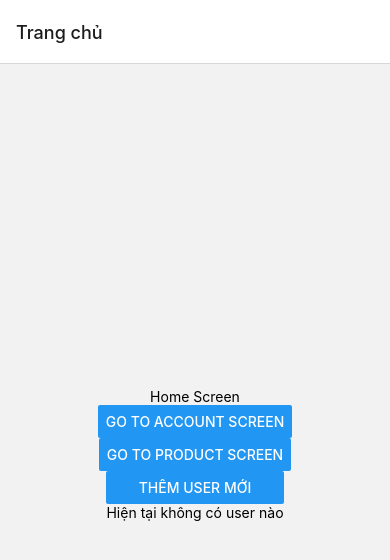
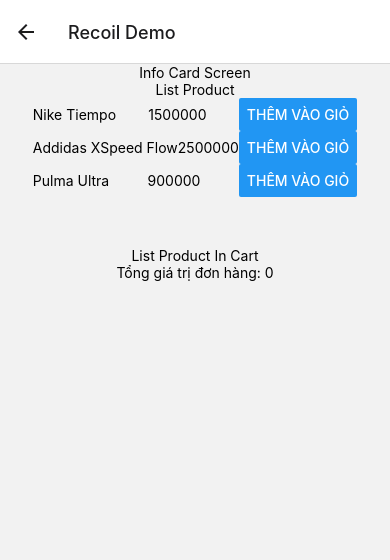
Before and after one commit to quocvy152/ImproveReactNativeSkill, a React Native app: screen /CartScreen in a window 390 px wide. Shown: the top 560 px of the page. Built offline with nearby package versions, Linux system fonts and the light colour scheme.

Commit message:
feat: done demo Recoil

```diff
--- a/App.tsx
+++ b/App.tsx
@@ -4,14 +4,17 @@
 import MainStack from './src/navigation/MainStack';
 import {Provider} from 'react-redux';
 import store from './src/store/redux';
+import {RecoilRoot} from 'recoil';
 
 function App(): React.JSX.Element {
   return (
-    <Provider store={store}>
-      <NavigationContainer>
-        <MainStack></MainStack>
-      </NavigationContainer>
-    </Provider>
+    <RecoilRoot>
+      <Provider store={store}>
+        <NavigationContainer>
+          <MainStack></MainStack>
+        </NavigationContainer>
+      </Provider>
+    </RecoilRoot>
   );
 }
 
--- a/package.json
+++ b/package.json
@@ -21,6 +21,7 @@
     "react-native-safe-area-context": "^4.9.0",
     "react-native-screens": "^3.29.0",
     "react-redux": "^9.1.0",
+    "recoil": "^0.7.7",
     "redux": "^5.0.1",
     "redux-thunk": "^3.1.0",
     "yarn": "^1.22.22"
--- /dev/null
+++ b/src/feature/cart/CartScreen.tsx
@@ -0,0 +1,93 @@
+/* eslint-disable react/self-closing-comp */
+/* eslint-disable @typescript-eslint/no-unused-vars */
+/* eslint-disable react-native/no-inline-styles */
+import React, {useCallback, useEffect, useState} from 'react';
+import {StackNavigationProp} from '@react-navigation/stack';
+import {View, Text, Button, StyleSheet} from 'react-native';
+import {RootStackParamList} from '../../navigation/RootParamList';
+import axios from 'axios';
+import {useRecoilState, useRecoilValue} from 'recoil';
+import {productListState} from '../../recoil/product/productState';
+import {addToCart, cartState, cartTotal} from '../../recoil/cart/cartState';
+import {ProductType} from '../../feature/product/types/TypeProduct';
+
+type CardScreenProps = {
+  navigation: StackNavigationProp<RootStackParamList, 'CartScreen'>;
+};
+
+const CardScreen = ({navigation}: CardScreenProps): React.JSX.Element => {
+  const productList = useRecoilValue(productListState);
+  const [cart, setCart] = useRecoilState(cartState);
+  const cartTotalNumber = useRecoilValue(cartTotal);
+
+  const handleAddToCart = (product: ProductType) => {
+    const cartAfterAdd = addToCart({cart, product});
+    setCart(cartAfterAdd);
+  };
+
+  return (
+    <View
+      style={{
+        flex: 1,
+        alignItems: 'center',
+        width: '90%',
+        marginLeft: '5%',
+      }}>
+      <Text>Info Card Screen</Text>
+      <Text>List Product</Text>
+
+      <View>
+        {productList?.map(product => {
+          return (
+            <View style={styles.wrapProduct}>
+              <Text>{product?.name}</Text>
+              <Text>{product?.price}</Text>
+              <Button
+                title="Thêm vào giỏ"
+                onPress={() => {
+                  handleAddToCart(product);
+                }}></Button>
+            </View>
+          );
+        })}
+      </View>
+
+      <View style={{alignItems: 'center', marginTop: 50}}>
+        <Text>List Product In Cart</Text>
+        {cart?.map(itemCart => {
+          return (
+            <View style={styles.wrapItemCart}>
+              <Text>{itemCart?.product?.name}</Text>
+              <Text>{itemCart?.quantity * itemCart?.product?.price}</Text>
+              <Text>x {itemCart?.quantity}</Text>
+            </View>
+          );
+        })}
+        <Text>Tổng giá trị đơn hàng: {cartTotalNumber}</Text>
+      </View>
+    </View>
+  );
+};
+
+const styles = StyleSheet.create({
+  wrapButton: {
+    flexDirection: 'row',
+  },
+
+  wrapProduct: {
+    flexDirection: 'row',
+    justifyContent: 'space-between',
+    width: '100%',
+    alignItems: 'center',
+  },
+
+  wrapItemCart: {
+    flexDirection: 'row',
+    justifyContent: 'space-between',
+    width: '100%',
+    alignItems: 'center',
+    marginTop: 10,
+  },
+});
+
+export default CardScreen;
--- /dev/null
+++ b/src/feature/cart/types/CartType.tsx
@@ -0,0 +1,11 @@
+import {ProductType} from '../../product/types/TypeProduct';
+
+export type CartItemType = {
+  product: ProductType;
+  quantity: number;
+};
+
+export type AddToCartTypeParams = {
+  cart: CartItemType[];
+  product: ProductType;
+};
--- a/src/feature/home/HomeScreen.tsx
+++ b/src/feature/home/HomeScreen.tsx
@@ -42,6 +42,10 @@
         title="Go to Product Screen"
         onPress={() => navigation.navigate('ProductScreen')}
       />
+      <Button
+        title="Go to Cart Screen"
+        onPress={() => navigation.navigate('CartScreen')}
+      />
       <View>
         <Button title="Thêm user mới" onPress={addNewUser} />
 
--- a/src/feature/product/ProductScreen.tsx
+++ b/src/feature/product/ProductScreen.tsx
@@ -38,7 +38,6 @@
   name: String;
   actionFetch: Function;
 }): React.JSX.Element => {
-  console.log('🚀 ~ InfoProductComponent:', 'InfoProductComponent');
   return (
     <View style={{flex: 1, alignItems: 'center', justifyContent: 'center'}}>
       <Text>Info Product Component {name}</Text>
--- /dev/null
+++ b/src/feature/product/types/TypeProduct.tsx
@@ -0,0 +1,5 @@
+export type ProductType = {
+  id: number;
+  name: string;
+  price: number;
+};
--- a/src/navigation/MainStack.tsx
+++ b/src/navigation/MainStack.tsx
@@ -5,6 +5,7 @@
 import HomeScreen from '../feature/home/HomeScreen';
 import AccountScreen from '../feature/account/AccountScreen';
 import ProductScreen from '../feature/product/ProductScreen';
+import CartScreen from '../feature/cart/CartScreen';
 import {RootStackParamList} from './RootParamList';
 
 const Stack = createNativeStackNavigator<RootStackParamList>();
@@ -27,6 +28,11 @@
         component={ProductScreen}
         options={{title: 'Sản phẩm'}}
       />
+      <Stack.Screen
+        name="CartScreen"
+        component={CartScreen}
+        options={{title: 'Recoil Demo'}}
+      />
     </Stack.Navigator>
   );
 };
--- a/src/navigation/RootParamList.tsx
+++ b/src/navigation/RootParamList.tsx
@@ -2,4 +2,5 @@
   HomeScreen: undefined;
   AccountScreen: {userID: string};
   ProductScreen: undefined;
+  CartScreen: undefined;
 };
--- /dev/null
+++ b/src/recoil/cart/cartState.tsx
@@ -0,0 +1,48 @@
+import {atom, selector} from 'recoil';
+import {
+  AddToCartTypeParams,
+  CartItemType,
+} from '../../feature/cart/types/CartType';
+
+const defaultValueCart: CartItemType[] = [];
+
+export const cartState = atom({
+  key: 'cart',
+  default: defaultValueCart,
+});
+
+export const cartTotal = selector({
+  key: 'cartTotal',
+  get: ({get}) => {
+    const cart = get(cartState);
+
+    return cart.reduce(
+      (total, currentItemCart) =>
+        total + currentItemCart.quantity * currentItemCart.product.price,
+      0,
+    );
+  },
+});
+
+export const addToCart = ({cart, product}: AddToCartTypeParams) => {
+  let newCart = [...cart];
+
+  const indexProductInCart = newCart.findIndex(
+    cart => cart?.product?.id === product?.id,
+  );
+
+  if (indexProductInCart >= 0) {
+    newCart[indexProductInCart] = {
+      product,
+      quantity: newCart[indexProductInCart]?.quantity + 1,
+    };
+  } else {
+    const newItemCart = {
+      product,
+      quantity: 1,
+    };
+    newCart = [...newCart, newItemCart];
+  }
+
+  return newCart;
+};
--- /dev/null
+++ b/src/recoil/product/productState.tsx
@@ -0,0 +1,11 @@
+/* eslint-disable @typescript-eslint/no-shadow */
+import {atom} from 'recoil';
+
+export const productListState = atom({
+  key: 'productList',
+  default: [
+    {id: 1, name: 'Nike Tiempo', price: 1500000},
+    {id: 2, name: 'Addidas XSpeed Flow', price: 2500000},
+    {id: 3, name: 'Pulma Ultra', price: 900000},
+  ],
+});
```
